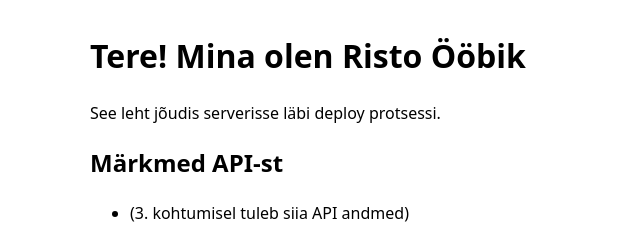
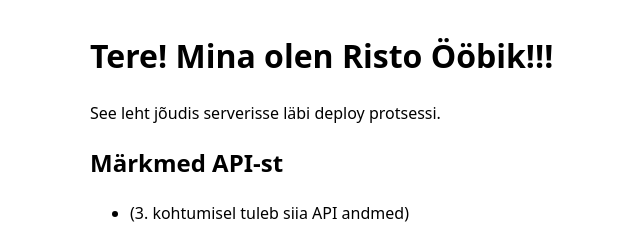
Before and after one commit to rist98/tva4-26ms-Risto, a plain HTML site: page public/index.html in a window 1280 px wide. Shown: the top 240 px of the page, 230-870 px from the left. Drawn offline with Linux system fonts and the light colour scheme; no server answers.

Commit message:
lisasin hüüumärgid

```diff
--- a/public/index.html
+++ b/public/index.html
@@ -11,7 +11,7 @@
   </style>
 </head>
 <body>
-  <h1>Tere! Mina olen Risto Ööbik</h1>
+  <h1>Tere! Mina olen Risto Ööbik!!!</h1>
   <p>See leht jõudis serverisse läbi deploy protsessi.</p>
 
   <h2>Märkmed API-st</h2>
```
